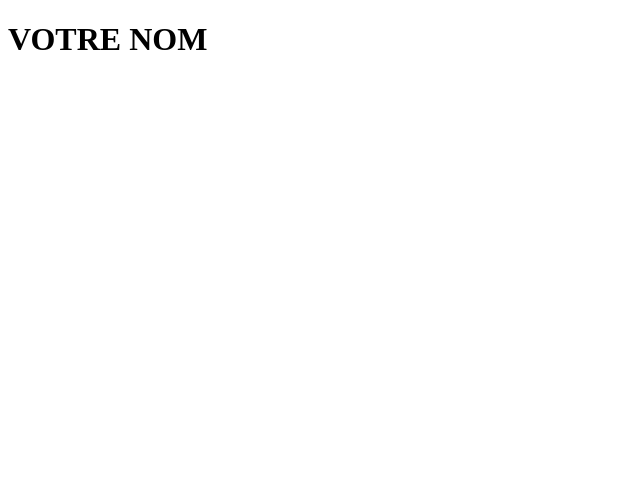
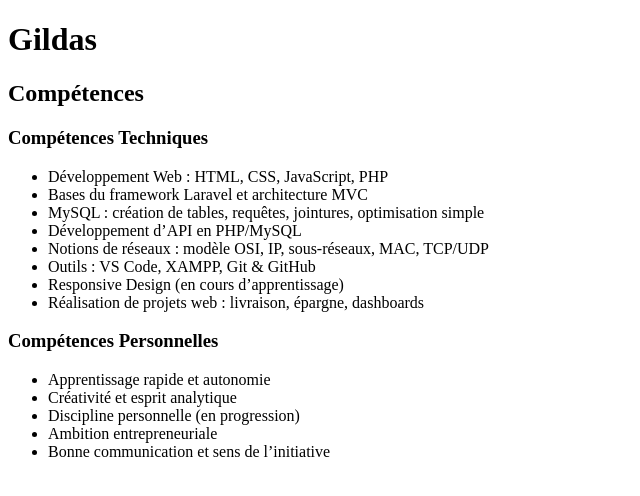
Before and after one commit to gildashounsa779-cyber/gildas_cv, a plain HTML site: page index.html in a window 1280 px wide. Shown: the whole page, without its empty margins (0-640 px from the left). Drawn offline with Linux system fonts and the light colour scheme.

Commit message:
mise en place de la section competences

```diff
--- a/index.html
+++ b/index.html
@@ -3,16 +3,40 @@
 <head>
     <meta charset="UTF-8">
     <meta name="viewport" content="width=device-width, initial-scale=1.0">
-    <title>Votre Nom - CV</title>
+    <title>Gildas - CV</title>
     <link rel="stylesheet" href="style.css">
 </head>
 <body>
     <header>
-        <h1>VOTRE NOM</h1>
+        <h1>Gildas</h1>
     </header>
 
     <main>
-        <!-- Tout ton CV viendra ici -->
+        <section id="competences" >
+            <h2>Compétences</h2>
+
+            <h3>Compétences Techniques</h3>
+            <ul>
+                <li>Développement Web : HTML, CSS, JavaScript, PHP</li>
+                <li>Bases du framework Laravel et architecture MVC</li>
+                <li>MySQL : création de tables, requêtes, jointures, optimisation simple</li>
+                <li>Développement d’API en PHP/MySQL</li>
+                <li>Notions de réseaux : modèle OSI, IP, sous-réseaux, MAC, TCP/UDP</li>
+                <li>Outils : VS Code, XAMPP, Git & GitHub</li>
+                <li>Responsive Design (en cours d’apprentissage)</li>
+                <li>Réalisation de projets web : livraison, épargne, dashboards</li>
+            </ul>
+
+            <h3>Compétences Personnelles</h3>
+            <ul>
+                <li>Apprentissage rapide et autonomie</li>
+                <li>Créativité et esprit analytique</li>
+                <li>Discipline personnelle (en progression)</li>
+                <li>Ambition entrepreneuriale</li>
+                <li>Bonne communication et sens de l’initiative</li>
+            </ul>
+        </section>
+
     </main>
 </body>
 </html>
```
